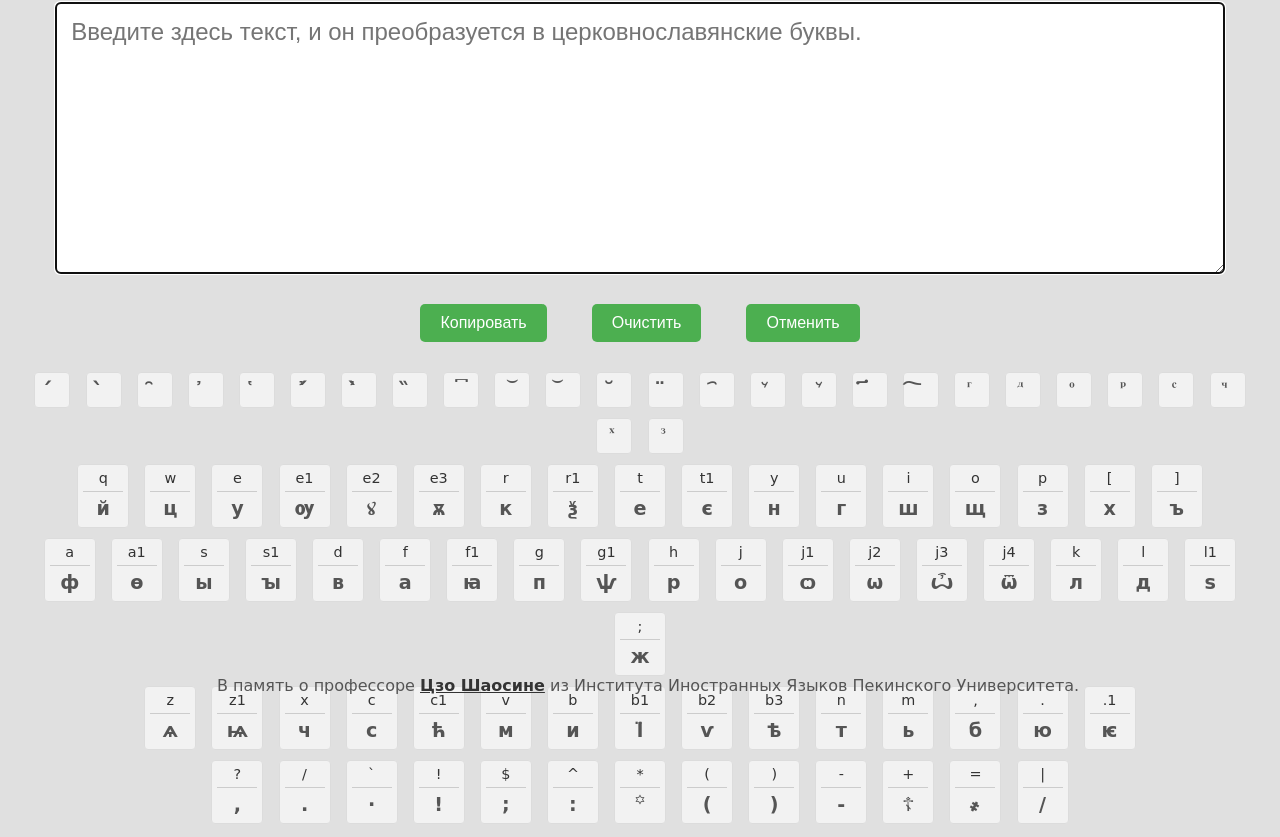
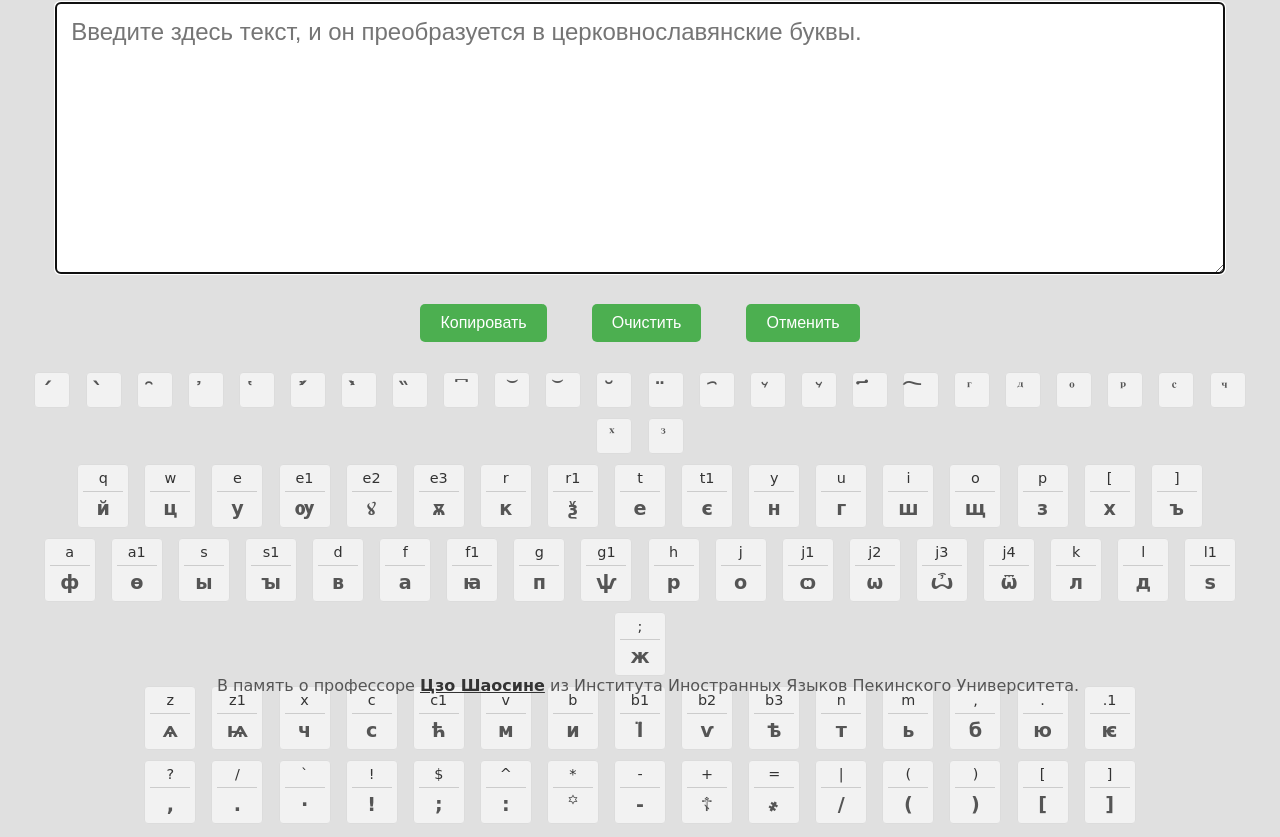
Before and after one commit to RobLinkA/SlavKey, a plain HTML site: page index.html in a window 1280 px wide. Shown: the part 79-916 px from the top of the page. Drawn offline with Linux system fonts and the light colour scheme.

Commit message:
主程序 1.0版

```diff
--- a/index.html
+++ b/index.html
@@ -226,12 +226,14 @@
             <div class="key"><span class="key-label">$</span><span class="key-letter" data-char="037E"></span><span class="tooltip">Вопросительная</span></div>
             <div class="key"><span class="key-label">^</span><span class="key-letter" data-char="003A"></span><span class="tooltip">Двоеточие</span></div>
             <div class="key"><span class="key-label">*</span><span class="key-letter" data-char="A673"></span><span class="tooltip">Славянская звездочка</span></div>
-            <div class="key"><span class="key-label">(</span><span class="key-letter" data-char="0028"></span></div>
-            <div class="key"><span class="key-label">)</span><span class="key-letter" data-char="0029"></span></div>
             <div class="key"><span class="key-label">-</span><span class="key-letter" data-char="002D"></span><span class="tooltip">Дефис</span></div>
             <div class="key"><span class="key-label">+</span><span class="key-letter" data-char="2626"></span><span class="tooltip">Православный крест</span></div>
             <div class="key"><span class="key-label">=</span><span class="key-letter" data-char="0482"></span><span class="tooltip">Одна тысяча</span></div>
             <div class="key"><span class="key-label">|</span><span class="key-letter" data-char="002F"></span><span class="tooltip">Косая черта</span></div>
+            <div class="key"><span class="key-label">(</span><span class="key-letter" data-char="0028"></span><span class="tooltip">Круглые скобки</span></div>
+            <div class="key"><span class="key-label">)</span><span class="key-letter" data-char="0029"></span><span class="tooltip">Круглые скобки</span></div>
+            <div class="key"><span class="key-label">[</span><span class="key-letter" data-char="005B"></span><span class="tooltip">Квадратные скобки</span></div>
+            <div class="key"><span class="key-label">]</span><span class="key-letter" data-char="005D"></span><span class="tooltip">Квадратные скобки</span></div>
         </div>
     </div>
 
```
